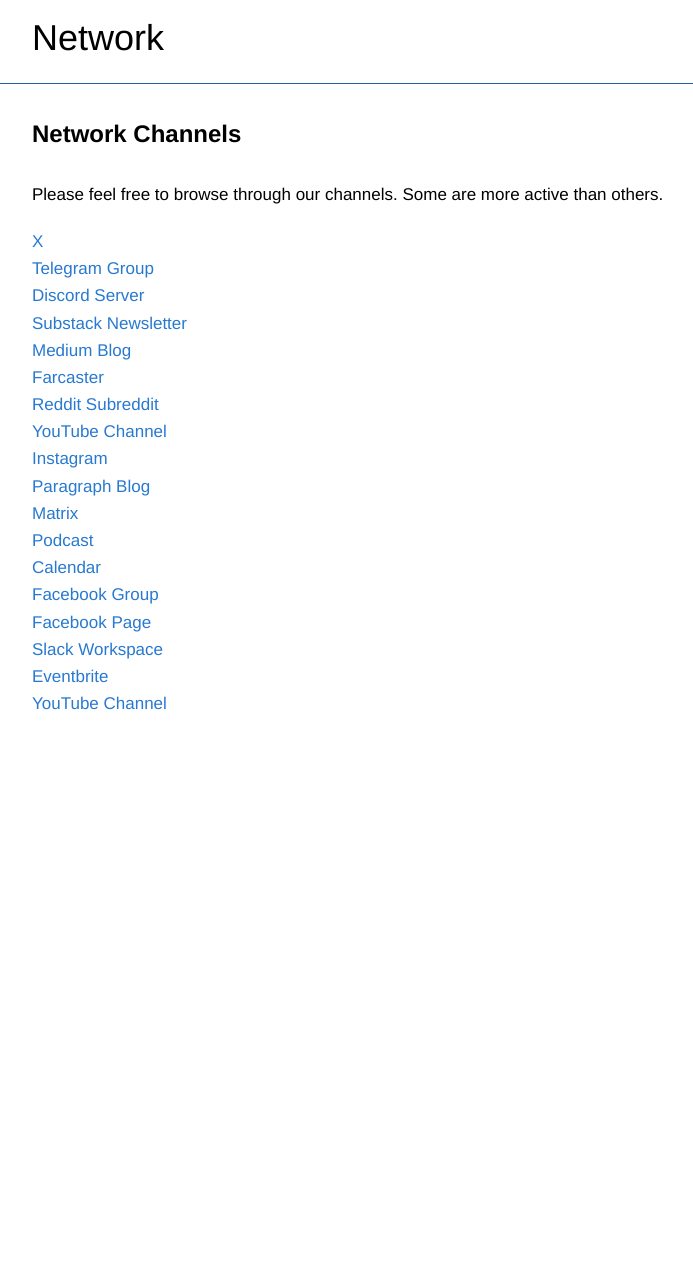
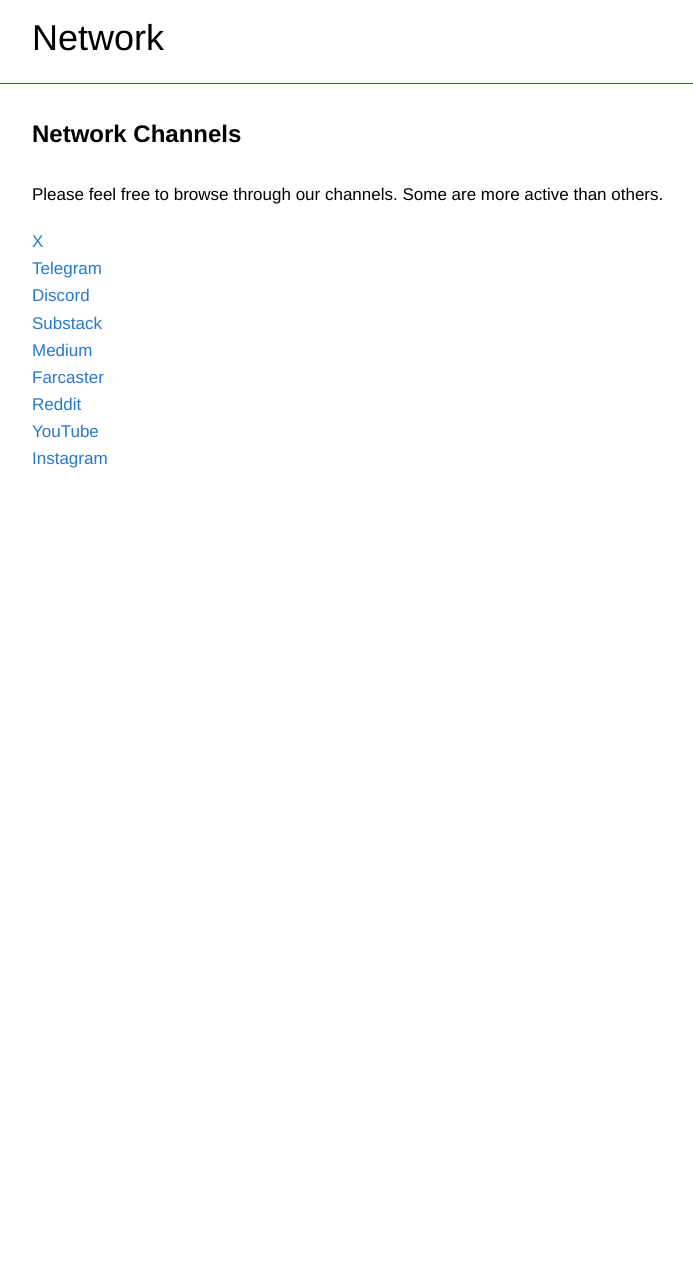
Before and after one commit to networkf/network.github.io, a Jekyll site: the page built from channels.md, in a window 1280 px wide. Shown: the whole page, without its empty margins (243-936 px from the left). Built offline with Jekyll 4.4.1, drawn with Linux system fonts in a browser that asks for light colours; some web fonts are replaced; our own code applies the rules of GitHub Pages for plain Markdown files; the repository's description, which GitHub fills in, is left out; after the commit the page ends 1024 px from its top, so only the background shows below that.

Commit message:
Update channels.md

```diff
--- a/channels.md
+++ b/channels.md
@@ -12,37 +12,19 @@ Please feel free to browse through our channels. Some are more active than other
 
 <a href="https://x.com/netxork" target="_blank">X</a>
 <br>
-<a href="https://t.me/networkfoundation" target="_blank">Telegram Group</a>
+<a href="https://t.me/networkfoundation" target="_blank">Telegram</a>
 <br>
-<a href="https://discord.gg/sCtK6YK" target="_blank">Discord Server</a>
+<a href="https://discord.gg/sCtK6YK" target="_blank">Discord</a>
 <br>
-<a href="https://network.substack.com/" target="_blank">Substack Newsletter</a>
+<a href="https://network.substack.com/" target="_blank">Substack</a>
 <br>
-<a href="https://medium.com/@network" target="_blank">Medium Blog</a>
+<a href="https://medium.com/@network" target="_blank">Medium</a>
 <br>
 <a href="https://farcaster.xyz/netxork" target="_blank">Farcaster</a>
 <br>
-<a href="https://reddit.com/r/netxork" target="_blank">Reddit Subreddit</a>
+<a href="https://reddit.com/r/netxork" target="_blank">Reddit</a>
 <br>
-<a href="https://youtube.com/@netxork" target="_blank">YouTube Channel</a>
+<a href="https://youtube.com/@netxork" target="_blank">YouTube</a>
 <br>
 <a href="https://instagram.com/netxork" target="_blank">Instagram</a>
 <br>
-<a href="https://paragraph.xyz/@network" target="_blank">Paragraph Blog</a>
-<br>
-<a href="https://matrix.to/#/!XNSlHnqIwCumTmcAhm:matrix.org" target="_blank">Matrix</a>
-<br>
-<a href="https://podcasters.spotify.com/pod/show/netxork" target="_blank">Podcast</a>
-<br>
-<a href="https://calendar.google.com/calendar/u/0?cid=dG9kcTBvdGt2YzF1MXM5dG9kOTIxN3FzdWNAZ3JvdXAuY2FsZW5kYXIuZ29vZ2xlLmNvbQ" target="_blank">Calendar</a>
-<br>
-<a href="https://facebook.com/groups/netxork" target="_blank">Facebook Group</a>
-<br>
-<a href="https://facebook.com/netxork" target="_blank">Facebook Page</a>
-<br>
-<a href="https://netxork.slack.com" target="_blank">Slack Workspace</a>
-<br>
-<a href="https://netxork.eventbrite.com" target="_blank">Eventbrite</a>
-<br>
-<a href="https://youtube.com/@networkfdn" target="_blank">YouTube Channel</a>
-<br>
```
